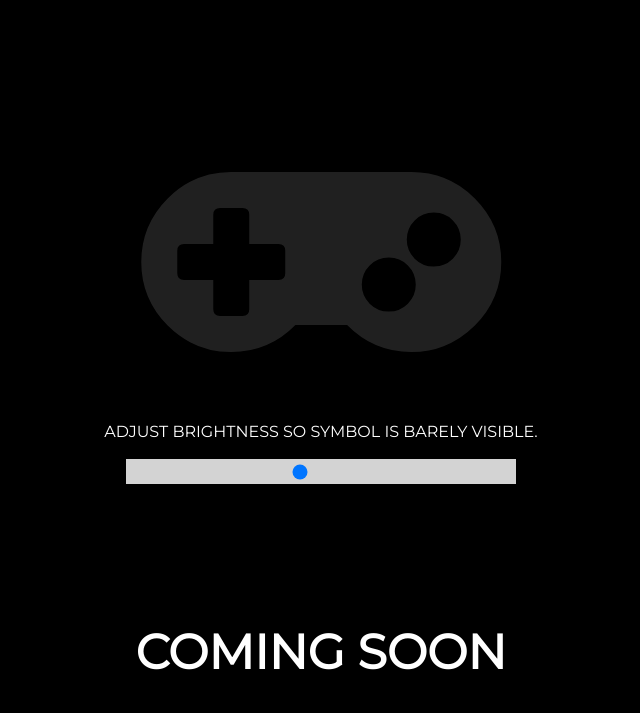
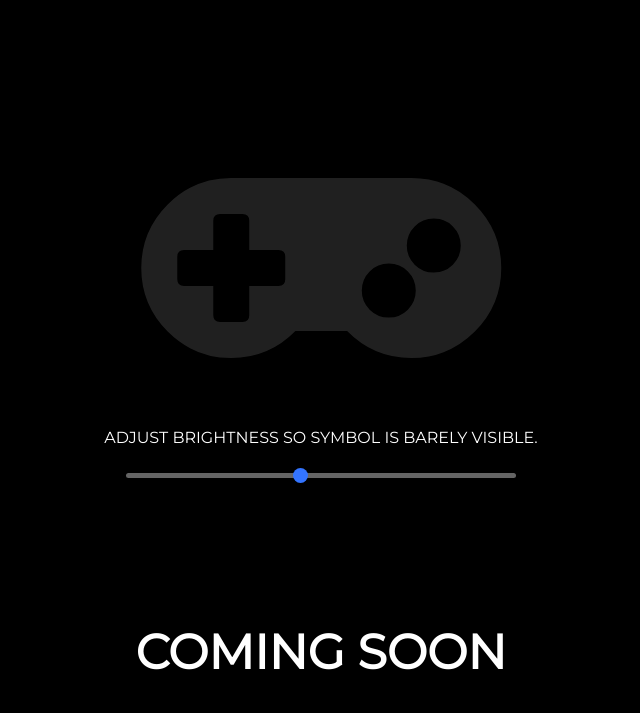
Before and after one commit to dapilcher/fn-coming-soon-landing, a plain HTML site: page index.html in a window 1280 px wide. Shown: the part 87-800 px from the top of the page, without its empty margins (319-959 px from the left). Drawn offline with Linux system fonts and the light colour scheme.

Commit message:
slider styles

```diff
--- a/style.css
+++ b/style.css
@@ -45,7 +45,7 @@ html, body {
 }
 
 #fn__title__span {
-    color: rgb(22, 104, 255);
+    color: rgb(51, 116, 255);
 }
 
 .coming-soon {
@@ -60,8 +60,28 @@ html, body {
 
 .slide {
     width: 90%;
+    -webkit-appearance: none;
     appearance: none;
-    height: 25px;
-    background: #d3d3d3;
+    height: 5px;
+    border-radius: 5px;
+    background: rgb(100,100,100);
     outline: none;
 }
+
+.slide::-webkit-slider-thumb {
+    -webkit-appearance: none;
+    appearance: none;
+    width: 15px;
+    height: 15px;
+    border-radius: 50%;
+    background: rgb(51, 116, 255);
+    cursor: pointer;
+}
+
+.slide::-moz-range-thumb {
+    width: 15px;
+    height: 15px;
+    border-radius: 50%;
+    background: rgb(51, 116, 255);
+    cursor: pointer;
+}
```
